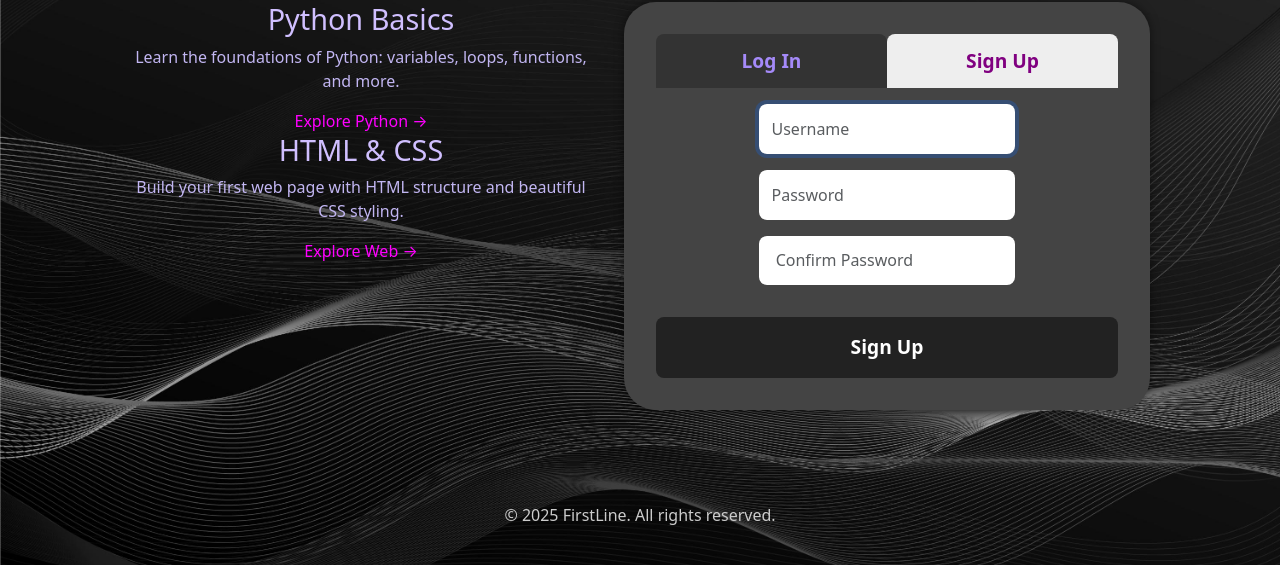
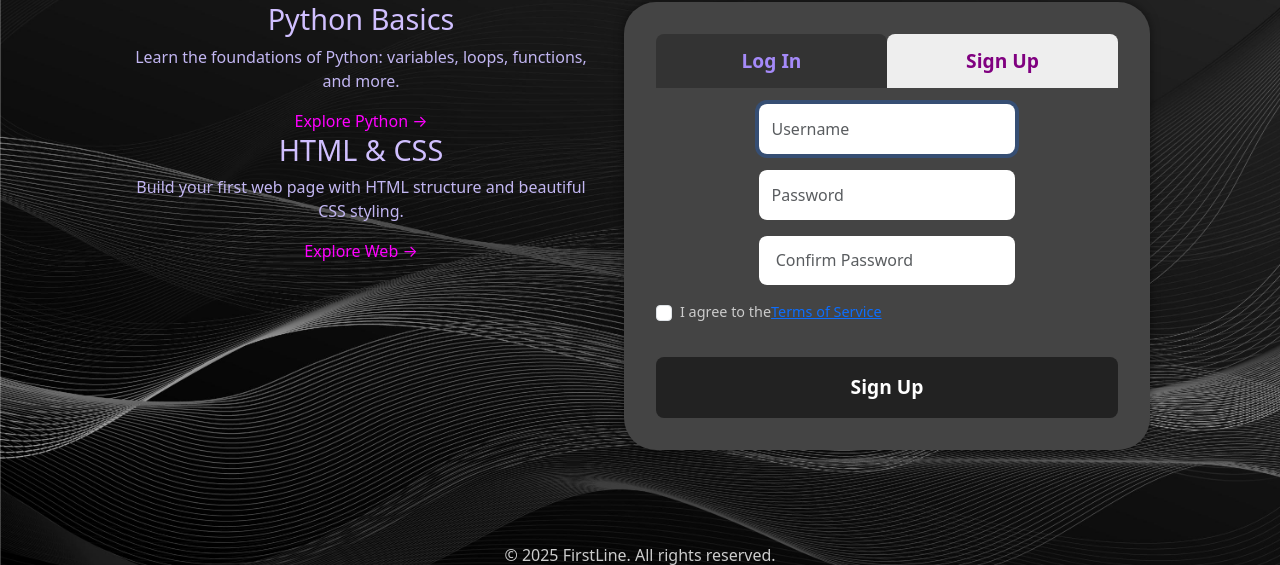
Before and after one commit to Benjamin-Arnold11/FirstLine, a Flask app: page /register in a window 1280 px wide. Shown: the part 170-735 px from the top of the page. Run offline with Flask 3, Linux system fonts and the light colour scheme; some libraries are stand-ins or nearby versions.

Commit message:
Update register.html
adds the clicky thingoo box

```diff
--- a/templates/register.html
+++ b/templates/register.html
@@ -36,6 +36,11 @@
                 <div class="error-message">{{ error }}</div>
             {% endif %}
 
+            <div class="mb-3 form-check">
+                <input class="form-check-input" type="checkbox" id="tos" name="tos">
+                <label class="form-check-label" for="tos">I agree to the<a href="/tos" target="_blank">Terms of Service</a></label>
+            </div>
+
             <button class="btn btn-primary" type="submit">Sign Up</button>
         </form>
     </div>
```
